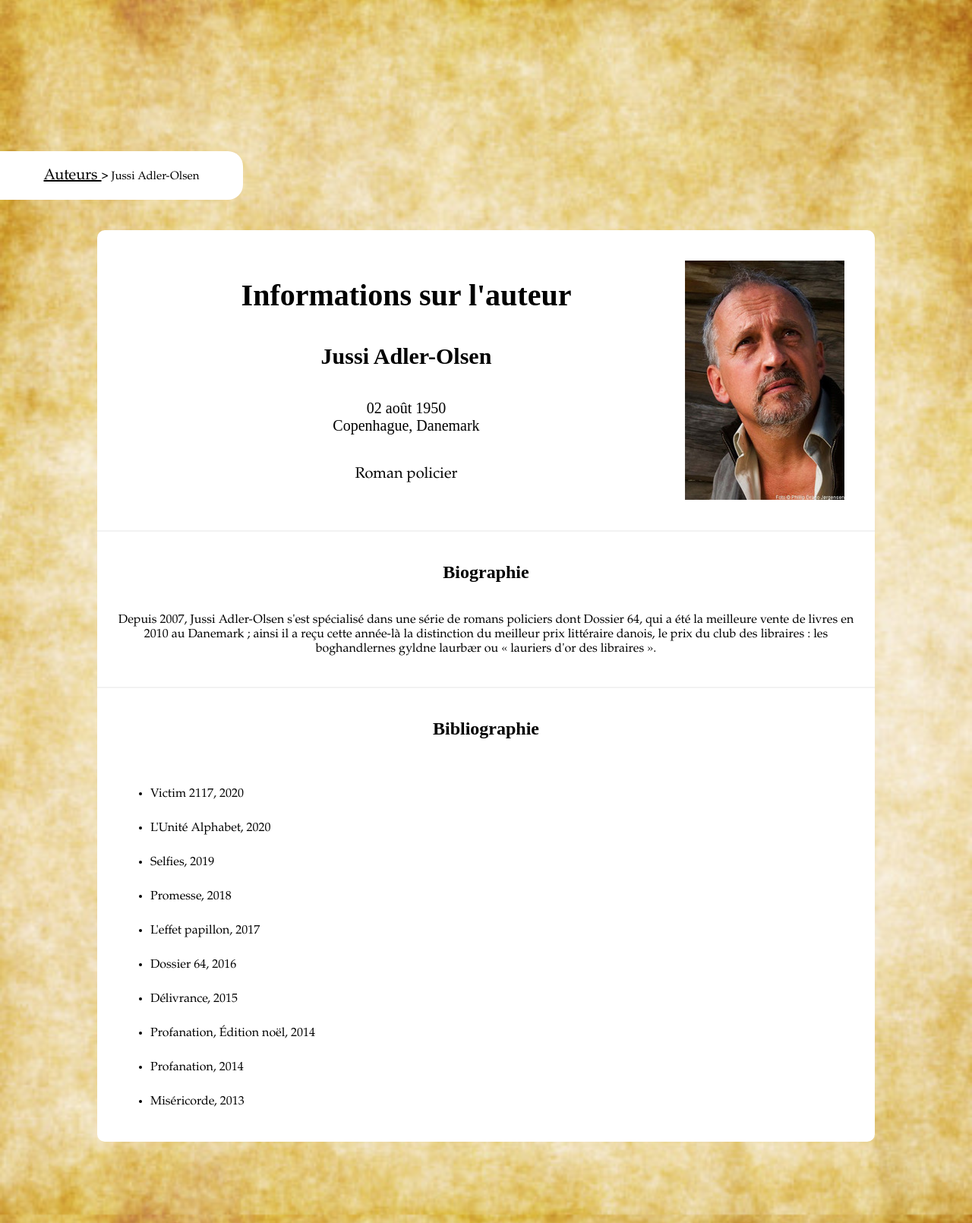
After one commit to Erwanou77/bibliotheque, a PHP site: page /bibliotheque/Auteur/jussi_adler.php in a window 1280 px wide. The commit adds this page. Shown: the part 1-1611 px from the top of the page at 76% size. Run offline with PHP 8.4, Linux system fonts and the light colour scheme.

Commit message:
Ajout des fiches auteurs

```diff
--- /dev/null
+++ b/Auteur/jussi_adler.php
@@ -0,0 +1,45 @@
+<!DOCTYPE html>
+<html>
+<head>
+	<?php require("styleauteur.php");?>
+</head>
+<body>
+<?php require("../header/header.php");?>
+<main class="auteur">
+	<div class="retour">
+		<p><a href="../auteur.php">Auteurs&nbsp;</a><span>&gt;</span>&nbsp;Jussi Adler-Olsen</p>
+	</div>
+	<div class="position">
+		<div class="portrait">
+			<div class="texte">
+				<h1>Informations sur l'auteur</h1>
+				<h2>Jussi Adler-Olsen</h2>
+				<h4>02 août 1950<br> Copenhague, Danemark</h4>
+				<p>Roman policier</p>
+			</div>
+			<img src="../img/Auteurs/jussi_adler_olsen.jpg" alt="Portrait Jussi Adler-Olsen">
+		</div>
+		<div class="biographie">
+			<h2>Biographie</h2>
+			<p>Depuis 2007, Jussi Adler-Olsen s'est spécialisé dans une série de romans policiers dont Dossier 64, qui a été la meilleure vente de livres en 2010 au Danemark ; ainsi il a reçu cette année-là la distinction du meilleur prix littéraire danois, le prix du club des libraires : les boghandlernes gyldne laurbær ou « lauriers d'or des libraires ».</p>
+		</div>
+		<div class="bibliographie">
+			<h2>Bibliographie</h2>
+			<ul>
+				<li>Victim 2117, 2020</li>
+				<li>L'Unité Alphabet, 2020</li>
+				<li>Selfies, 2019</li>
+				<li>Promesse, 2018</li>
+				<li>L'effet papillon, 2017</li>
+				<li>Dossier 64, 2016</li>
+				<li>Délivrance, 2015</li>
+				<li>Profanation, Édition noël, 2014</li>
+				<li>Profanation, 2014</li>
+				<li>Miséricorde, 2013</li>
+			</ul>
+		</div>
+	</div>
+</main>
+<?php require("../Footer/footer.php");?>
+</body>
+</html>
--- /dev/null
+++ b/Auteur/styleauteur.php
@@ -0,0 +1,80 @@
+<style type="text/css">
+.auteur{
+	background: url("../img/parchemin_fond.jpg");
+	background-size: 100%;
+	max-width: 1600px;
+	padding: 200px 0 70px 0;
+}
+.retour p{
+	text-align: center;
+	font-size: 15px;
+	background: white;
+	width: 25%;
+	border-radius: 0 20px 20px 0;
+}
+.retour p a{
+	color: black;
+	font-size: 20px;
+	text-decoration: underline;
+}
+.position{
+	background: white;
+	width: 80%;
+	border-radius: 10px;
+	margin: 40px auto;
+}
+.portrait{
+	border-bottom: 2px solid #f2f2f2;
+	display: flex;
+	align-items: center;
+	padding: 40px;
+	margin-bottom: 20px;
+}
+.portrait img{
+	transition: .3s;
+}
+.portrait img:hover{
+	transition: .3s;
+	transform: scale(1.2);
+}
+.texte{
+	margin: 0 auto;
+	font-size: 20px;
+}
+.texte h4{
+	font-weight: normal;
+}
+.texte h1,h2,h4,p{
+	padding: 20px 0;
+	text-align: center;
+}
+.biographie{
+	padding: 0 20px 20px 20px;
+	border-bottom: 2px solid #f2f2f2;
+	margin-bottom: 20px;
+}
+h2{
+	text-align: center;
+}
+.bibliographie{
+	padding: 0 40px;
+}
+.bibliographie ul{
+	padding: 30px;
+}
+.bibliographie ul li{
+	padding: 10px 0;
+	line-height: 25px;
+}
+@media screen and (max-width: 800px){
+	.karine{
+		padding: 300px 0 70px 0;
+	}
+	.portrait{
+		flex-direction: column-reverse;
+	}
+	.texte{
+		padding-top: 20px;
+	}
+}
+</style>
--- a/auteur.php
+++ b/auteur.php
@@ -76,7 +76,7 @@
 		</a>
 	</div>
 	<div class="position">
-		<a href="#">
+		<a href="Auteur/fred_vargas.php">
 			<div class="centre">
 				<img src="img/Auteurs/fred_vargas.jpg" alt="Portrait Fred Vargas">
 				<div class="texte">
@@ -89,7 +89,7 @@
 		</a>
 	</div>
 	<div class="position">
-		<a href="#">
+		<a href="Auteur/jussi_adler.php">
 			<div class="centre">
 				<img src="img/Auteurs/jussi_adler_olsen.jpg" alt="Portrait Jussi Adler-Olsen">
 				<div class="texte">
@@ -102,7 +102,7 @@
 		</a>
 	</div>
 	<div class="position">
-		<a href="#">
+		<a href="Auteur/bernard_minier.php">
 			<div class="centre">
 				<img src="img/Auteurs/bernard_minier.jpg" alt="Portrait Bernard Minier">
 				<div class="texte">
--- a/styemain.php
+++ b/styemain.php
@@ -5,15 +5,15 @@
 	padding : 0;
 	}
 	.accueil{
-		padding-top: 170px;
+	padding-top: 170px;
+	background : url("img/parchemin_fond.jpg") no-repeat;
+	background-size : 100%;
 	}
 	.index{
 	display :flex;
 	align-items : center;
 	width : 100%;
 	justify-content : space-around;
-	background : url("img/parchemin_fond.jpg") no-repeat;
-	background-size : 100%;
 	}
 	.index .style{
 	text-align:center;
```
Also changed, not shown: Auteur/bernard_minier.php (added, +41 -0 lines), Auteur/fred_vargas.php (added, +44 -0 lines), Auteur/karine_giebel.php (+2 -81 lines).
